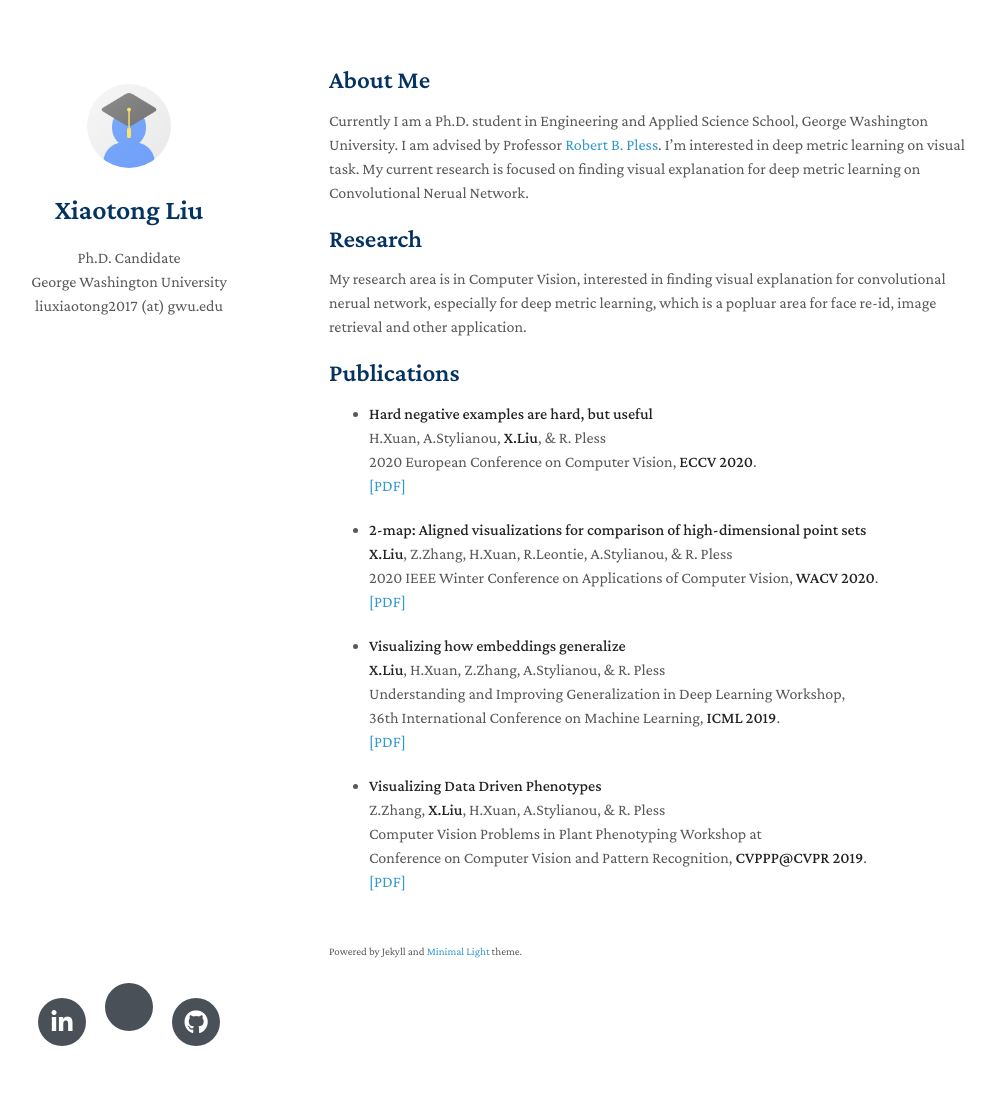
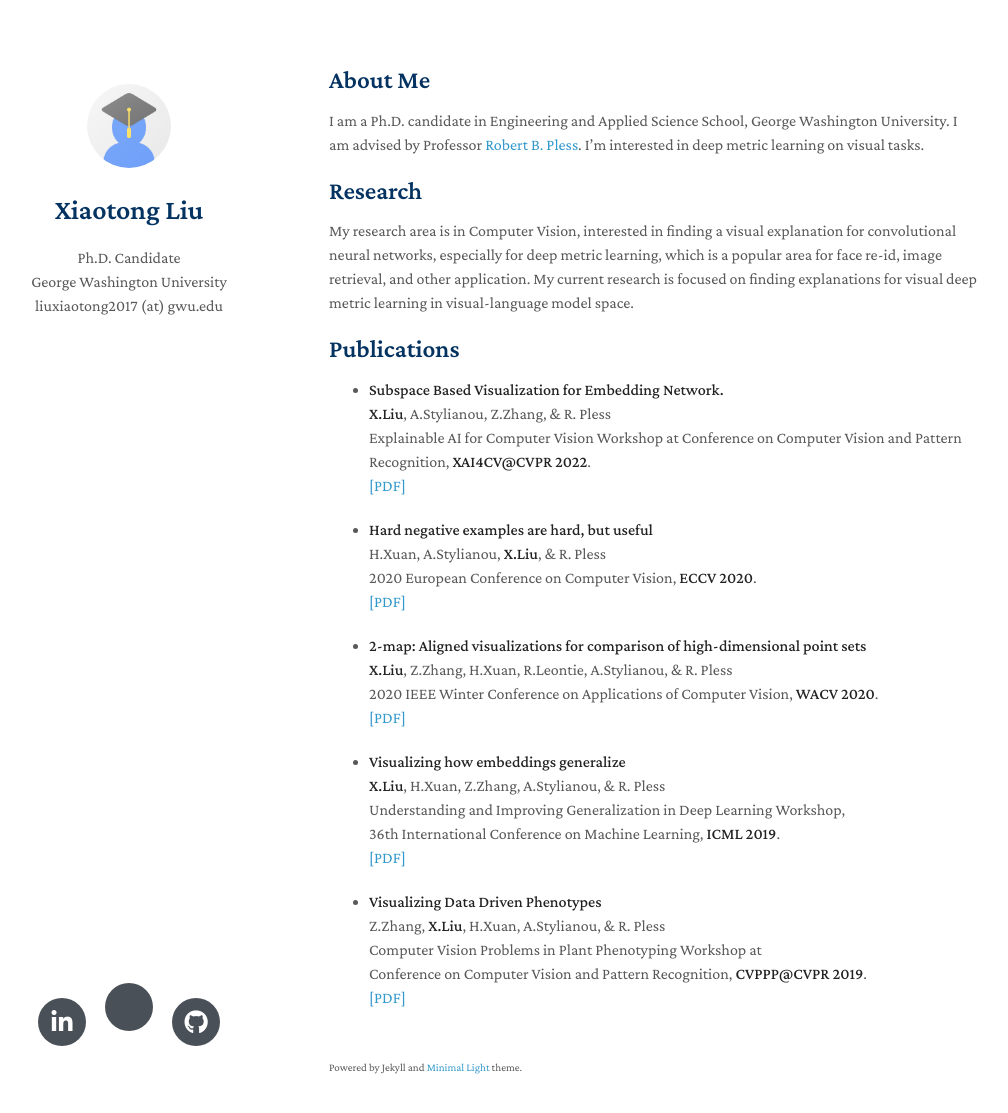
Before and after one commit to LiuXiaotong96/liuxiaotong96.github.io, a Jekyll site: the page built from index.md, in a window 1280 px wide and 1148 px high. Shown: the top 1113 px of the window, without its empty margins (141-1149 px from the left). Built offline with Jekyll 4.4.1, drawn with Linux system fonts in a browser that asks for light colours; nearby versions of some CDN libraries; a style sheet for code colours, icons or effects is not loaded; our own code applies the rules of GitHub Pages for plain Markdown files.

Commit message:
Update index.md

```diff
--- a/index.md
+++ b/index.md
@@ -4,13 +4,20 @@ layout: homepage
 
 ## About Me
 
-Currently I am a Ph.D. student in Engineering and Applied Science School, George Washington University. I am advised by Professor [Robert B. Pless](https://www2.seas.gwu.edu/~pless/). I’m interested in deep metric learning on visual task. My current research is focused on finding visual explanation for deep metric learning on Convolutional Nerual Network.
+I am a Ph.D. candidate in Engineering and Applied Science School, George Washington University. I am advised by Professor [Robert B. Pless](https://www2.seas.gwu.edu/~pless/). I’m interested in deep metric learning on visual tasks.
 
 ## Research
 
-My research area is in Computer Vision, interested in finding visual explanation for convolutional nerual network, especially for deep metric learning, which is a popluar area for face re-id, image retrieval and other application.
+My research area is in Computer Vision, interested in finding a visual explanation for convolutional neural networks, especially for deep metric learning, which is a popular area for face re-id, image retrieval, and other application. My current research is focused on finding explanations for visual deep metric learning in visual-language model space.
+
 
 ## Publications
+
+- **Subspace Based Visualization for Embedding Network.**
+ **X.Liu**, A.Stylianou, Z.Zhang, & R. Pless
+Explainable AI for Computer Vision Workshop at
+Conference on Computer Vision and Pattern Recognition, **XAI4CV@CVPR 2022**.
+[[PDF]](https://xai4cv.github.io/assets/posters/p26.pdf)
 
 - **Hard negative examples are hard, but useful**
  H.Xuan, A.Stylianou, **X.Liu**, & R. Pless
```
